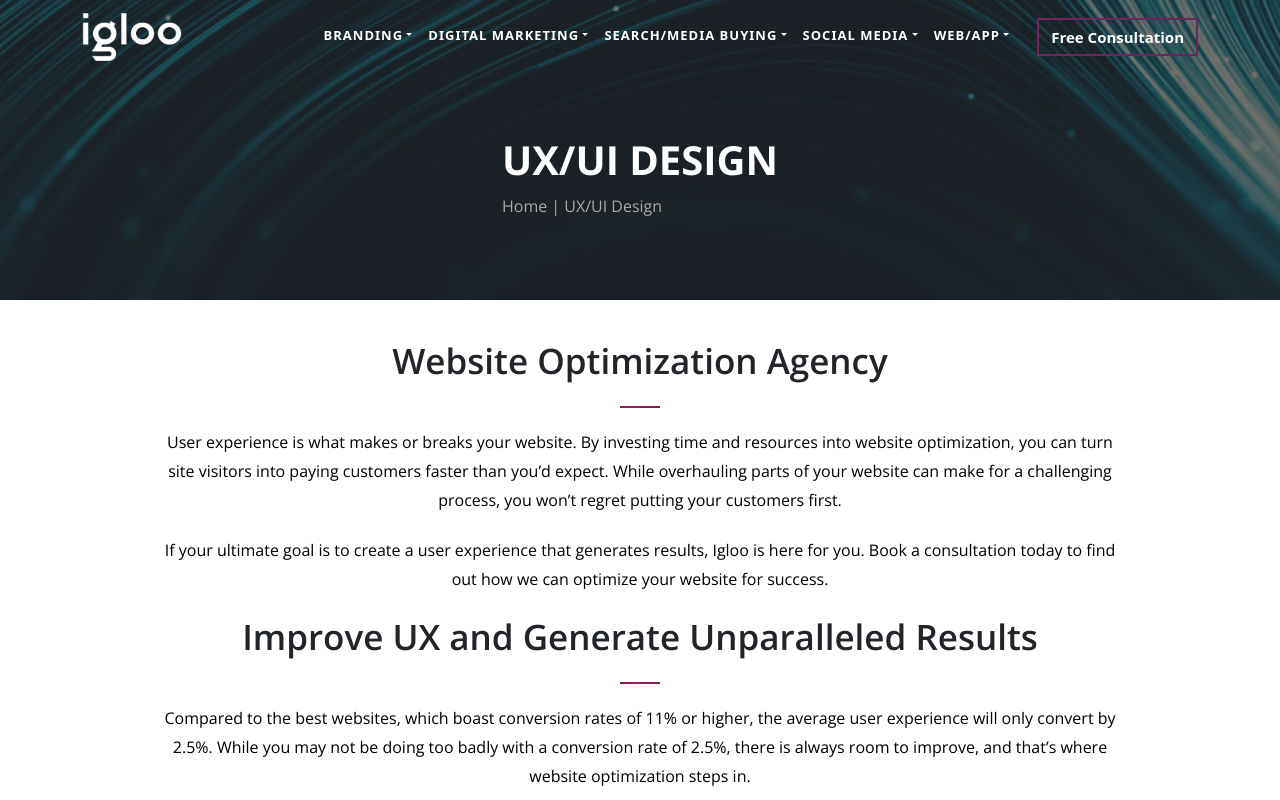
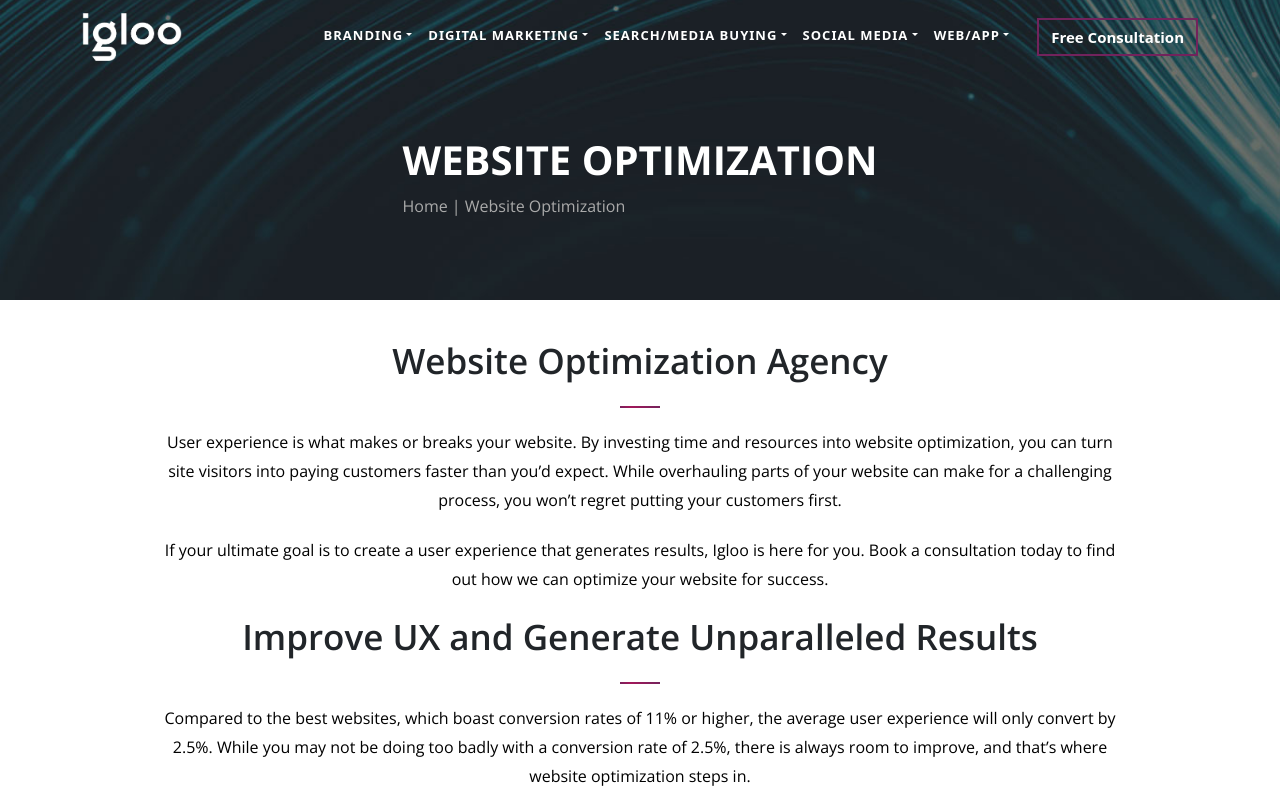
Before and after one commit to sarimsaleem/Igloo, a React (Vite) app: page /website-optimization in a window 1280 px wide. Shown: the top 800 px of the page. Built offline with nearby package versions, Linux system fonts and the light colour scheme.

Commit message:
pages included

```diff
--- a/src/pages/home/Home.jsx
+++ b/src/pages/home/Home.jsx
@@ -78,16 +78,16 @@ const Home = () => {
     return (
         <>
             <Banner />
-            {/* <DigitalMarketing />
+            <DigitalMarketing />
             <OurProcess />
             <LatestWork workItems={workItems} />
             <OurServices />
             <LeaderShip />
             <CaseStudy caseStudy={caseStudyData} />
-            <Bounce slides={bounceData} /> */}
+            <Bounce slides={bounceData} />
             <Clients />
-            {/* <Offers />
-            <BookConsultation /> */}
+            <Offers />
+            <BookConsultation />
         </>
     )
 }
--- a/src/pages/webOptimization/WebOptimization.jsx
+++ b/src/pages/webOptimization/WebOptimization.jsx
@@ -210,8 +210,8 @@ const WebOptimization = () => {
   return (
     <>
       <Carousel
-        heading="UX/UI Design"
-        breadcrumb="Home | UX/UI Design"
+        heading="Website Optimization"
+        breadcrumb="Home | Website Optimization"
         imageUrl="cmpetetive-crousel.jpg"
       />
       <About data={data} />
```
Lines whose indentation alone changed are shown as unchanged.
